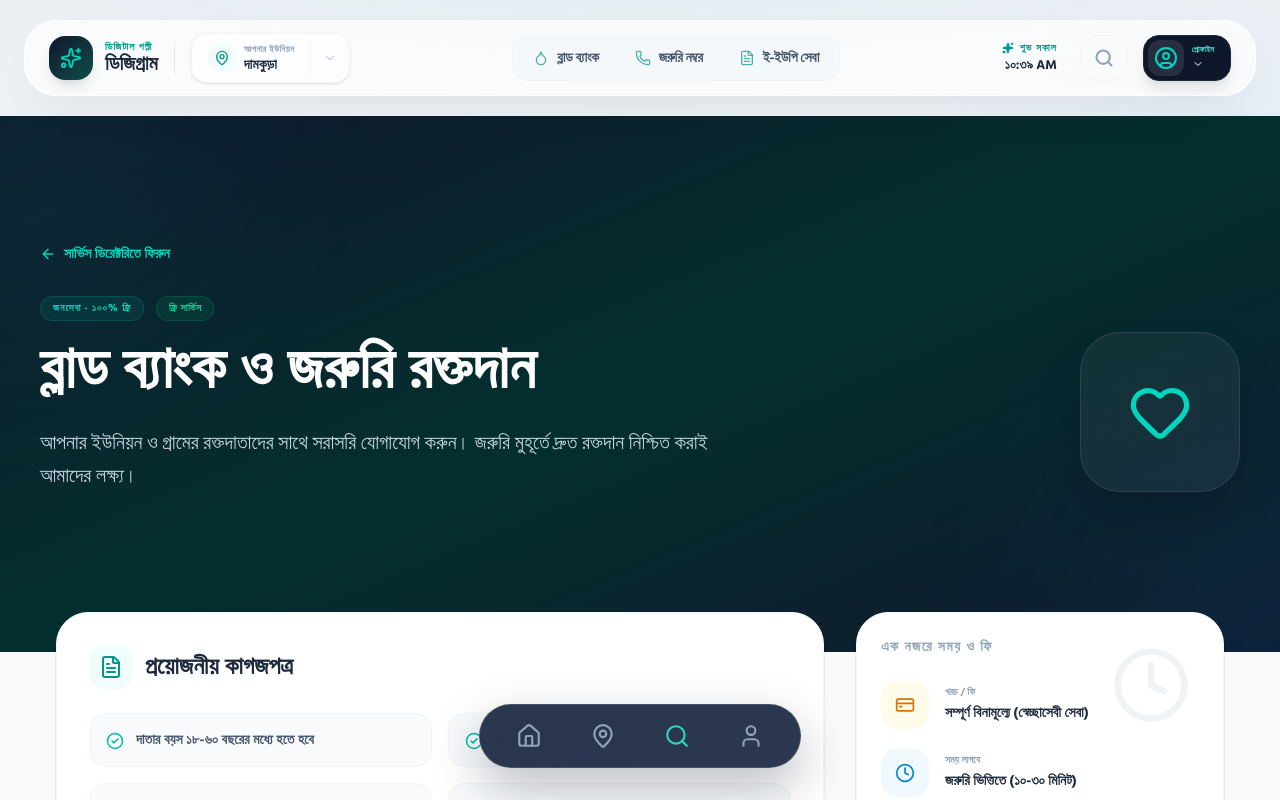
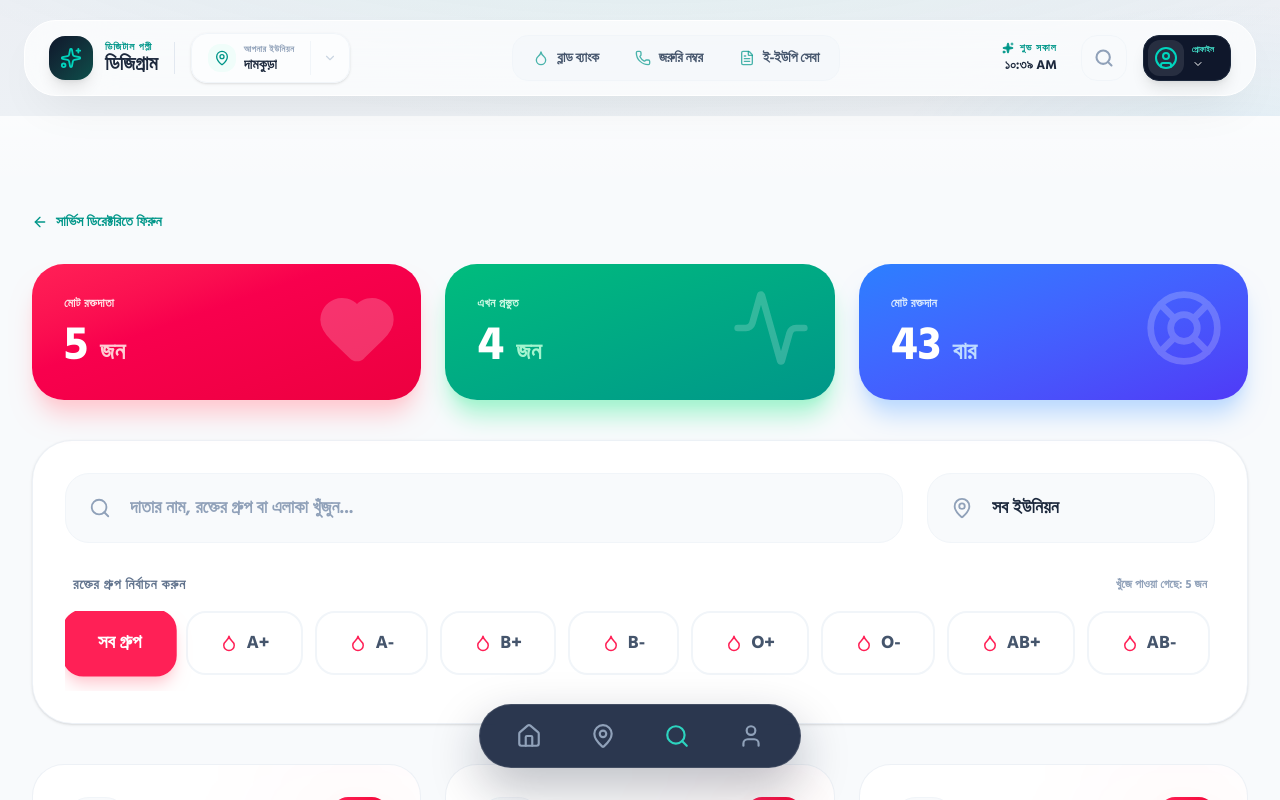
Before and after one commit to raihancsegit/DigiGram, a Next.js app: page /services/blood in a window 1280 px wide. Shown: the top 800 px of the page. Built offline with nearby package versions, Linux system fonts and the light colour scheme.

Commit message:
Hook up BloodBankView to ServicePageView routing

```diff
--- a/components/templates/ServicePageView.js
+++ b/components/templates/ServicePageView.js
@@ -10,6 +10,7 @@ import {
 import { motion } from 'framer-motion';
 import LearningProgressPanel from '@/components/campus/LearningProgressPanel';
 import EmergencyDirectoryView from '@/components/templates/EmergencyDirectoryView';
+import BloodBankView from '@/components/sections/services/BloodBankView';
 
 const ICON_MAP = {
     Heart, FileText, School, BookOpen, PhoneCall,
@@ -20,6 +21,23 @@ const ICON_MAP = {
 export default function ServicePageView({ slug, data }) {
     if (data.variant === 'emergency') {
         return <EmergencyDirectoryView slug={slug} />;
+    }
+
+    if (slug === 'blood' || data.variant === 'blood') {
+        return (
+            <div className="bg-[#F8FAFC] min-h-screen pt-24 pb-20 px-4 md:px-8">
+                <div className="max-w-7xl mx-auto">
+                    <Link
+                        href="/#services"
+                        className="inline-flex items-center gap-2 text-sm font-bold text-teal-600 hover:text-teal-700 transition-colors mb-8 group"
+                    >
+                        <ArrowLeft size={16} className="group-hover:-translate-x-1 transition-transform" />
+                        সার্ভিস ডিরেক্টরিতে ফিরুন
+                    </Link>
+                    <BloodBankView />
+                </div>
+            </div>
+        );
     }
 
     const {
```
